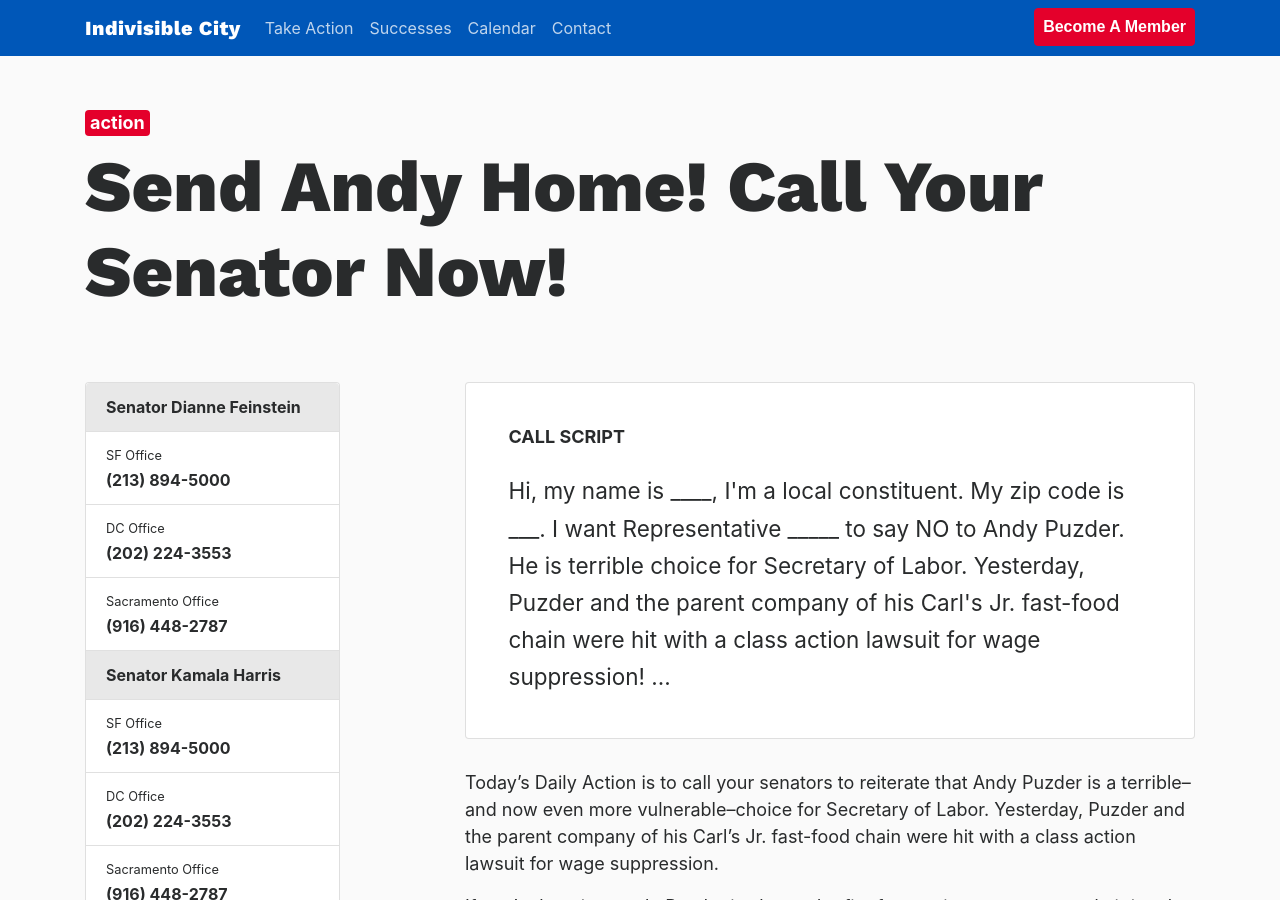
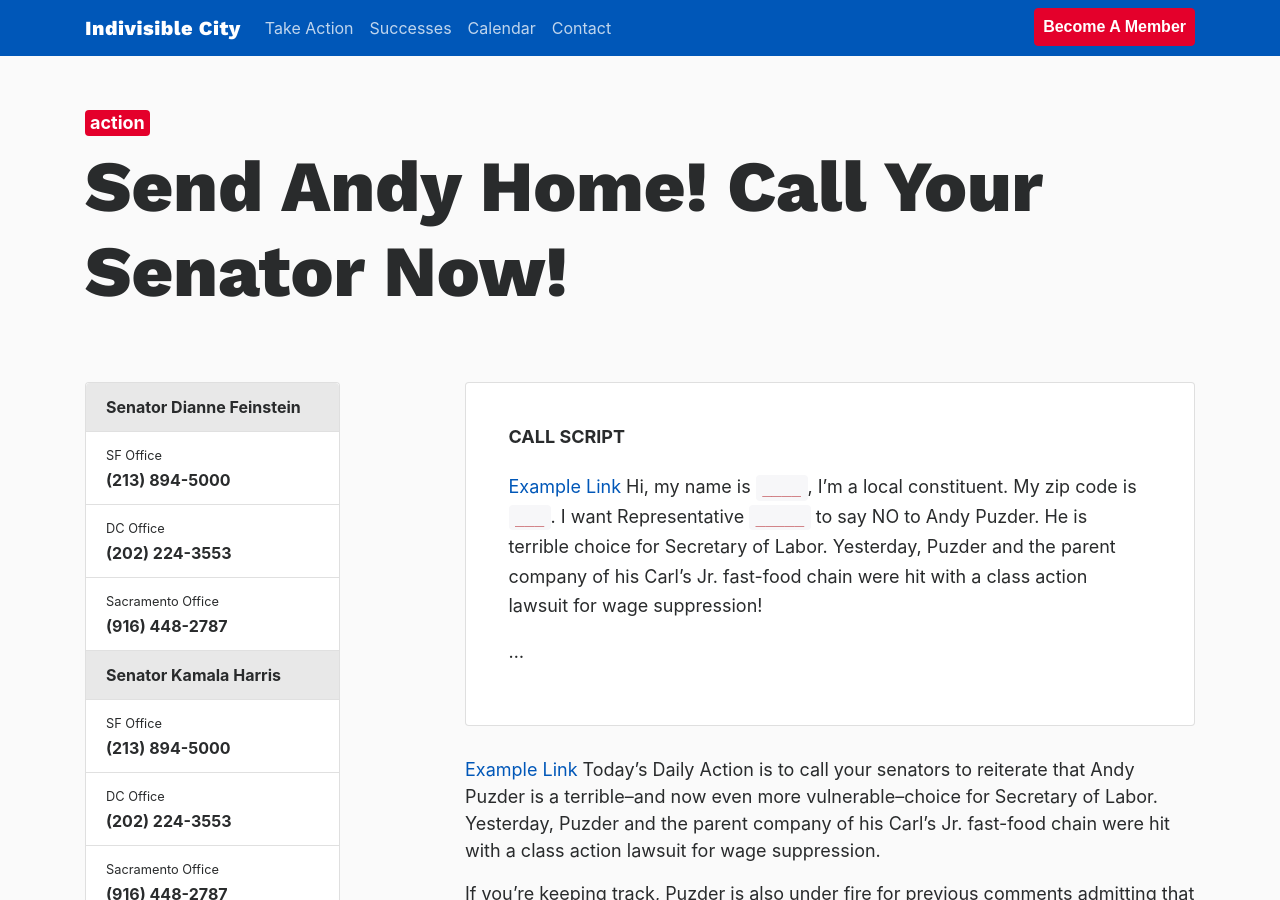
Before and after one commit to IndivisibleTemplate/BasicTemplate, a Jekyll site: the page built from _posts/2017-02-22-send-raggedy-andy-home-call-your-senator-now.markdown, in a window 1280 px wide and 900 px high. Built offline with Jekyll 4.4.1, drawn with Linux system fonts in a browser that asks for light colours; nearby versions of some CDN libraries; comment, search, counter and statistics services are not loaded.

Commit message:
Handle markdown in call-script-text. Fixes issue #11.
Note that this may alter the rendering of existing call scripts in the
wild!

```diff
--- a/_layouts/post.html
+++ b/_layouts/post.html
@@ -102,7 +102,7 @@ layout: default
           <div class="card script">
             <div class="card-block">
               <h5 class="mb-4">CALL SCRIPT</h5>
-              {{ page.call-script-text }}
+              {{ page.call-script-text | markdownify }}
             </div>
           </div>
           <div class="clearfix spacer"></div>
--- a/_posts/2017-02-22-send-raggedy-andy-home-call-your-senator-now.markdown
+++ b/_posts/2017-02-22-send-raggedy-andy-home-call-your-senator-now.markdown
@@ -7,13 +7,13 @@ tags:
 - call now
 - confirmation hearing
 is featured: true
-call-script-text: "Hi, my name is ____, I'm a local constituent. My zip code is ___.
-  I want Representative _____ to say NO to Andy Puzder. He is terrible choice for
+call-script-text: "[Example Link](http://example.com) Hi, my name is `____`, I'm a local constituent. My zip code is `___`.
+  I want Representative `_____` to say NO to Andy Puzder. He is terrible choice for
   Secretary of Labor. Yesterday, Puzder and the parent company of his Carl's Jr. fast-food
   chain were hit with a class action lawsuit for wage suppression! \n\n..."
 ---
 
-Today's Daily Action is to call your senators to reiterate that Andy Puzder is a terrible--and now even more vulnerable--choice for Secretary of Labor. Yesterday, Puzder and the parent company of his Carl's Jr. fast-food chain were hit with a class action lawsuit for wage suppression.
+[Example Link](http://example.com) Today's Daily Action is to call your senators to reiterate that Andy Puzder is a terrible--and now even more vulnerable--choice for Secretary of Labor. Yesterday, Puzder and the parent company of his Carl's Jr. fast-food chain were hit with a class action lawsuit for wage suppression.
 
 If you're keeping track, Puzder is also under fire for previous comments admitting that 40% of his employees were undocumented and for personally employing an undocumented worker as his maid for years - and only paying taxes for this worker after he was nominated to the Cabinet. All of these actions are, of course, violations of the laws our Labor Department is supposed to enforce. (A normal President would have long since forced such a nominee to withdraw, but Trump assumes that if he can push Betsy DeVos through, he can do anything.)
 
```
